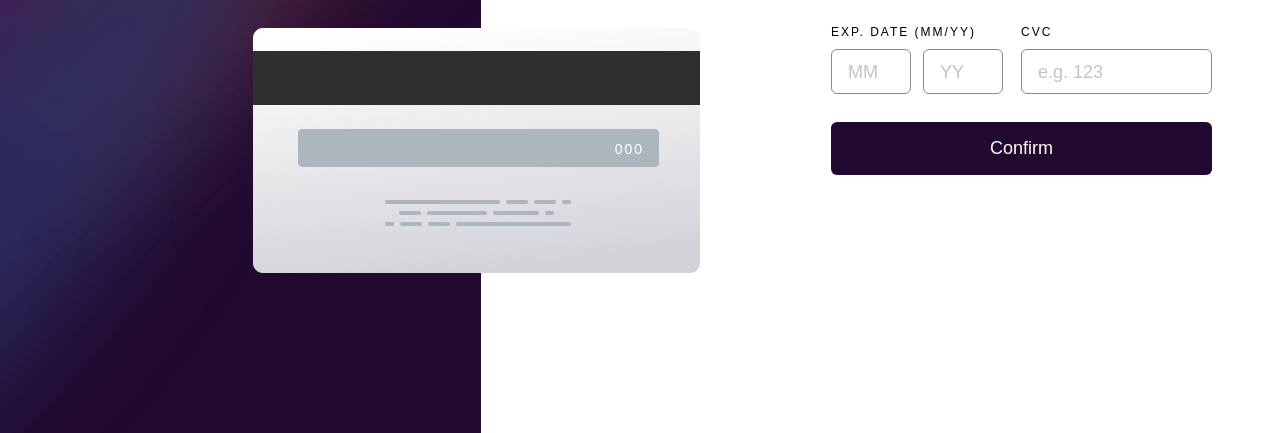
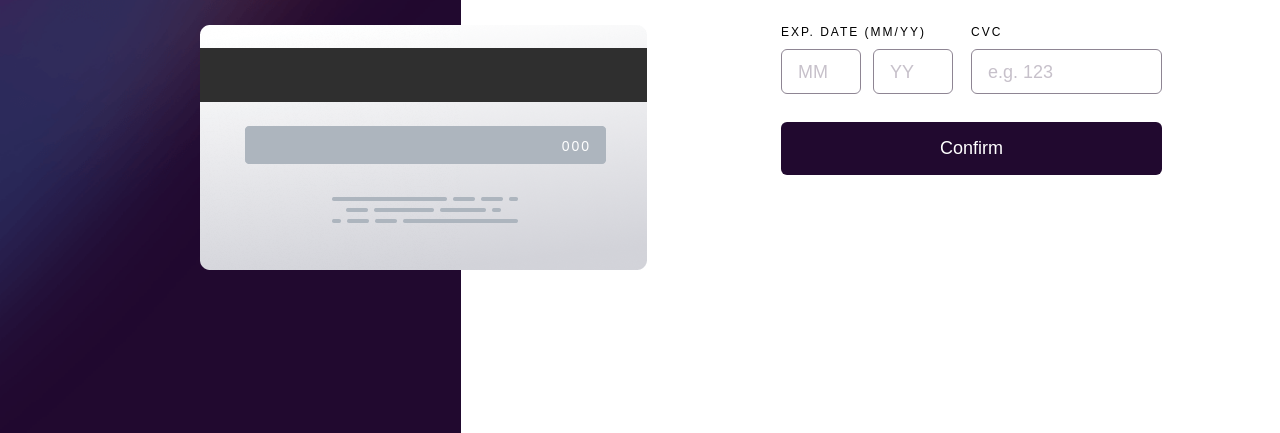
Before and after one commit to GonzaloGC/Interactive-card-form-vitejs, a website built with Vite: page index.html in a window 1280 px wide. Shown: the part 367-800 px from the top of the page. Built offline with nearby package versions, Linux system fonts and the light colour scheme.

Commit message:
fixed bg desktop

```diff
--- a/index.html
+++ b/index.html
@@ -11,16 +11,17 @@
     <meta name="viewport" content="width=device-width, initial-scale=1.0" />
     <link rel="stylesheet" href="style.css" />
     <title>Frontend Mentor | Interactive card details form</title>
+    <!-- flex laptop:items-center laptop:justify-center laptop:content-center justify-center items-start -->
   </head>
-  <body class="flex laptop:items-center laptop:justify-center laptop:content-center justify-center items-start m-0 p-0 h-screen ">
-    <section class="flex flex-col laptop:flex-row laptop:gap-[350px] laptop:justify-start laptop:items-center justify-center items-center gap-[91px] laptop:w-[1440px]">
+  <body class="grid items-start justify-items-center h-screen m-0 p-0 laptop:w-screen laptop:h-full laptop:bg-[url('src/images/bg-main-desktop.png')] laptop:bg-[length:36%_100%] laptop:bg-no-repeat ">
+    <section class="flex flex-col laptop:flex-row  laptop:justify-center laptop:items-center justify-between items-center gap-[91px] laptop:gap-[180px] laptop:min-w-[1230px]">
       <header
-        class="w-[375px] h-[240px] bg-[url('src/images/bg-main-mobile.png')] bg-no-repeat bg-cover laptop:flex laptop:justify-center laptop:items-center laptop:bg-[url('src/images/bg-main-desktop.png')] laptop:bg-no-repeat laptop:h-screen laptop:w-[483px]"
+        class="w-[375px] h-[240px] bg-[url('src/images/bg-main-mobile.png')] bg-no-repeat bg-cover laptop:flex laptop:justify-center laptop:items-center laptop:h-screen laptop:w-[483px] laptop:bg-none"
        >
         <section
-          class="w-[343px] h-[251px] laptop:w-[541px] laptop:h-[527px] laptop:flex laptop:flex-col-reverse laptop:justify-center laptop:left-[160px] left-[16px] laptop:bottom-10 gap-[6px] relative"
+          class="w-[343px] h-[251px] laptop:w-[541px] laptop:h-[527px] laptop:flex laptop:flex-col-reverse laptop:justify-center  left-[16px] laptop:pr-[500px] laptop:bottom-10 gap-[6px] laptop:gap-0 relative"
           >
-          <div class="bg-[url('src/images/bg-card-back.png')] bg-no-repeat bg-cover w-[286px] h-[157px] laptop:left-[95px] laptop:w-[447px] laptop:h-[245px] pb-[2px] pr-9 laptop:pr-14 laptop:pb-1 absolute laptop:relative top-[32px] left-[50px] flex justify-end items-center">
+          <div class="bg-[url('src/images/bg-card-back.png')] bg-no-repeat bg-cover w-[286px] h-[157px] laptop:left-[95px] laptop:w-[447px] laptop:h-[245px] pb-[2px] pr-9 laptop:pr-14 laptop:pb-1 absolute laptop:relative top-[32px] left-[58px] flex justify-end items-center">
 
             <p
               id="numberCardBack"
@@ -79,7 +80,8 @@
         </section>
       </header>
 
-      <section id="sectionForm" class="laptop:pb-[20px] laptop:pr-[70px]">
+
+      <section id="sectionForm" class="laptop:pb-[20px] ">
         <form
           class="w-[327px] h-[328px] top-[331px] left-6 right-6 laptop:w-[381px] laptop:h-[384px] laptop:left-[832px] "
         >
--- a/main.js
+++ b/main.js
@@ -195,7 +195,7 @@ document.addEventListener("DOMContentLoaded", () => {
       >
         <div class="flex flex-col justify-center items-center">
 
-          <div class='relative border border-solid  rounded-[50%] bg-[#621ab6] w-[80px] h-[80px] flex justify-center items-center'>
+          <div class='relative border border-solid border-b rounded-[50%] bg-[#621ab6] w-[80px] h-[80px] flex justify-center items-center'>
             <svg class="absolute" xmlns="http://www.w3.org/2000/svg" width="40px" height="40px" viewBox="0 0 24 24"><path fill="#fff" d="m9.55 18l-5.7-5.7l1.425-1.425L9.55 15.15l9.175-9.175L20.15 7.4z"/></svg>
           </div>
 
--- a/tailwind.config.js
+++ b/tailwind.config.js
@@ -19,7 +19,7 @@ export default {
       },
     },
     screens: {
-      'laptop': '1024px',
+      'laptop': '1230px',
       'desktop': '1440px',
     },
   },
```
